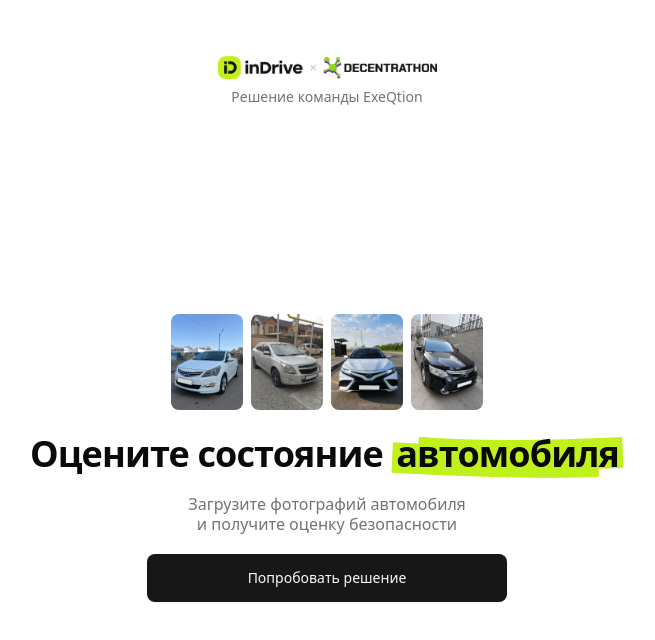
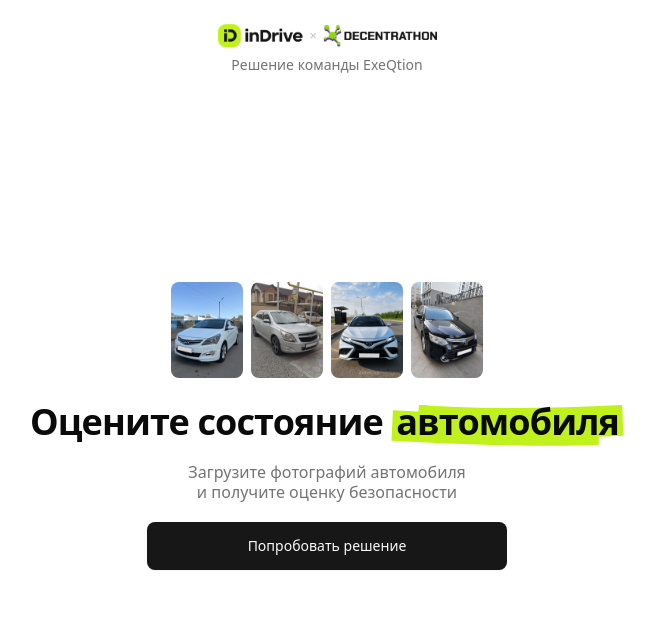
Before and after one commit to Vivrish/Decentrathon, a React (Vite) app in the folder frontend/: page / in a window 1280 px wide. Shown: the top 640 px of the page, without its empty margins (313-968 px from the left). Built offline with nearby package versions, Linux system fonts and the light colour scheme.

Commit message:
fixup! Create main page v2

```diff
--- a/frontend/src/App.css
+++ b/frontend/src/App.css
@@ -1,7 +1,6 @@
 #root {
   max-width: 1280px;
   margin: 0 auto;
-  padding: 2rem;
   text-align: center;
 }
 
```
Also changed, not shown: frontend/src/pages/MainPage.tsx (+0 -11 lines).
